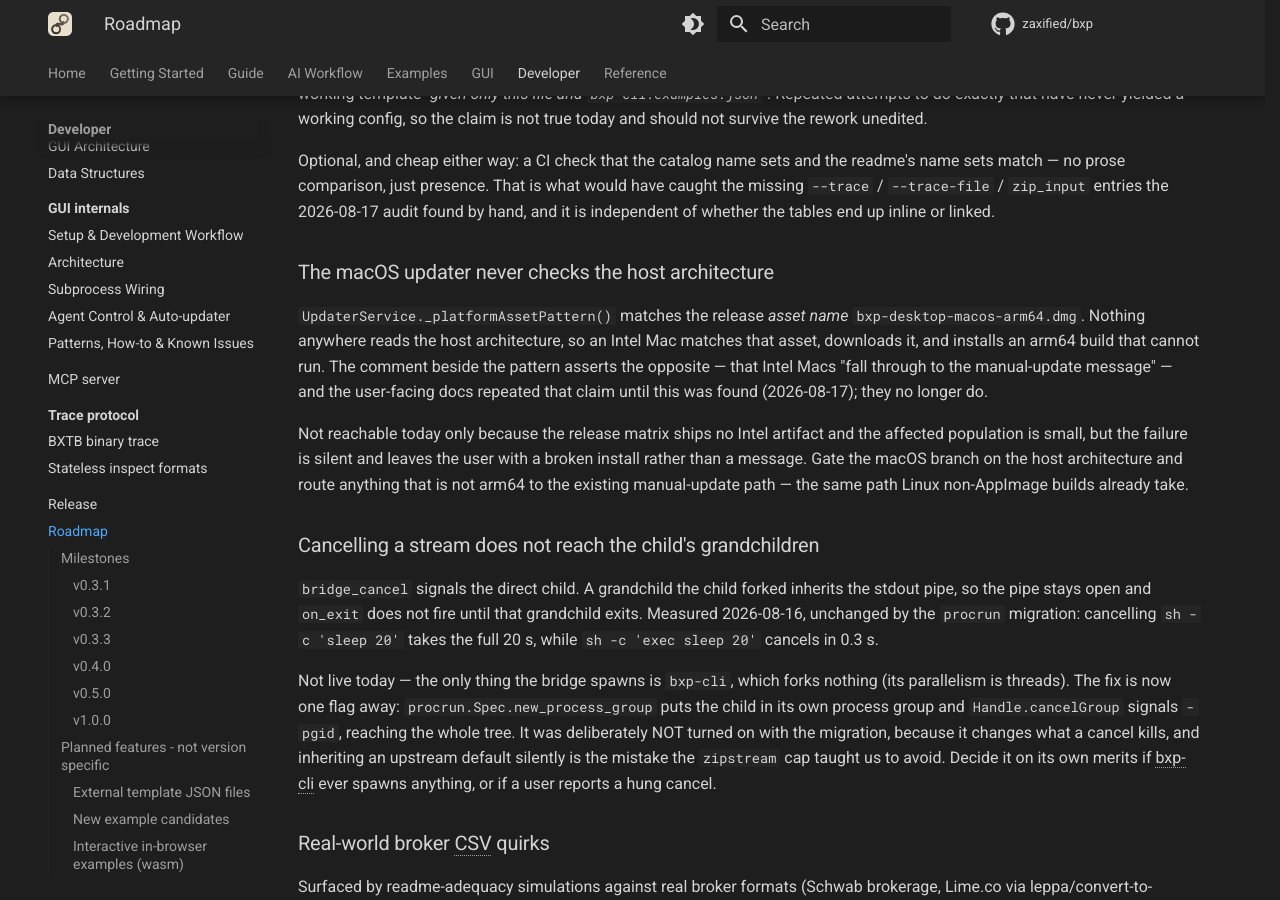
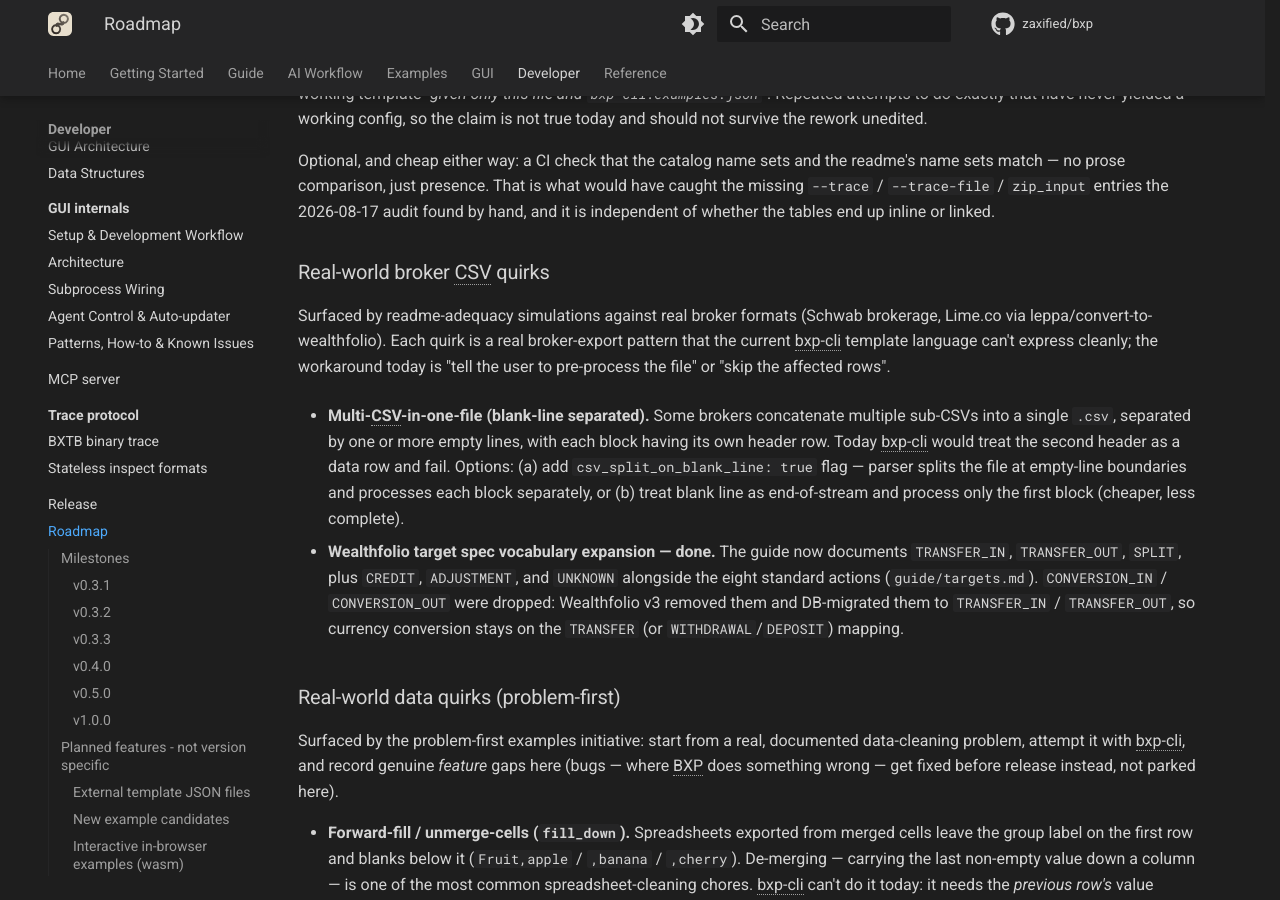
Before and after one commit to zaxified/bxp, an MkDocs documentation site: the page built from docs/dev/roadmap.md, in a window 1280 px wide and 900 px high, scrolled down 5243 px. Built offline with MkDocs 1.6.1 and Material for MkDocs 9.7.7, drawn with Linux system fonts in a browser that asks for light colours; comment, search, counter and statistics services are not loaded.

Commit message:
fix(gui): stop offering an update the host cannot run, cancel the whole tree
Two failures that both end in "nothing tells the user anything".

The macOS updater matched the release asset by NAME. The name matches on
any macOS host, and nothing anywhere read the architecture, so an Intel
Mac downloaded the arm64 DMG and installed a build it cannot launch. The
comment beside the pattern claimed the opposite and the architecture doc
repeated the claim, which is how it survived. dart:io exposes no
architecture, so it is parsed out of the ABI tag Platform.version ends
with; anything that is not arm64 now takes the manual-update path Linux
non-AppImage builds already take. An x64 build under Rosetta reports x64
and therefore gets the message too - the conservative side, and better
than a broken install either way.

bridge_cancel signalled the direct child. A grandchild inherits the
stdout pipe, so the pipe stayed open and on_exit did not fire until that
grandchild exited on its own: a cancel the user watches do nothing for
20 seconds. The child now leads its own process group and the signal
goes to -pgid, reaching the tree; the group id is the child's own pid,
so this can never reach the GUI's own group. Left off deliberately at
the procrun migration because it changes what a cancel kills - turned on
now as its own decision. Windows has no process-group concept here and
behaves exactly as before. bridge_run needs nothing: it has no cancel
and no timeout, so there is no signal to widen.

Reproducing the grandchild needed a test helper that is not a leaf
process, hence fork-sleep. Without the group flag three bridge tests
fail, so the regression is pinned rather than asserted.

Co-Authored-By: Claude Opus 5 (1M context) <noreply@anthropic.com>

```diff
--- a/docs/dev/roadmap.md
+++ b/docs/dev/roadmap.md
@@ -274,38 +274,6 @@ would have caught the missing `--trace` / `--trace-file` / `zip_input` entries
 the 2026-08-17 audit found by hand, and it is independent of whether the
 tables end up inline or linked.
 
-### The macOS updater never checks the host architecture
-
-`UpdaterService._platformAssetPattern()` matches the release *asset name*
-`bxp-desktop-macos-arm64.dmg`. Nothing anywhere reads the host architecture, so
-an Intel Mac matches that asset, downloads it, and installs an arm64 build that
-cannot run. The comment beside the pattern asserts the opposite — that Intel
-Macs "fall through to the manual-update message" — and the user-facing docs
-repeated that claim until this was found (2026-08-17); they no longer do.
-
-Not reachable today only because the release matrix ships no Intel artifact and
-the affected population is small, but the failure is silent and leaves the user
-with a broken install rather than a message. Gate the macOS branch on the host
-architecture and route anything that is not arm64 to the existing
-manual-update path — the same path Linux non-AppImage builds already take.
-
-### Cancelling a stream does not reach the child's grandchildren
-
-`bridge_cancel` signals the direct child. A grandchild the child forked
-inherits the stdout pipe, so the pipe stays open and `on_exit` does not fire
-until that grandchild exits. Measured 2026-08-16, unchanged by the `procrun`
-migration: cancelling `sh -c 'sleep 20'` takes the full 20 s, while
-`sh -c 'exec sleep 20'` cancels in 0.3 s.
-
-Not live today — the only thing the bridge spawns is `bxp-cli`, which forks
-nothing (its parallelism is threads). The fix is now one flag away:
-`procrun.Spec.new_process_group` puts the child in its own process group and
-`Handle.cancelGroup` signals `-pgid`, reaching the whole tree. It was
-deliberately NOT turned on with the migration, because it changes what a
-cancel kills, and inheriting an upstream default silently is the mistake the
-`zipstream` cap taught us to avoid. Decide it on its own merits if bxp-cli
-ever spawns anything, or if a user reports a hung cancel.
-
 ### Real-world broker CSV quirks
 
 Surfaced by readme-adequacy simulations against real broker formats
```
Also changed, not shown: bxp-gui-bridge/CLAUDE.md (+17 -10 lines), docs/dev/architecture/gui.md (+7 -3 lines), 5 other files.
